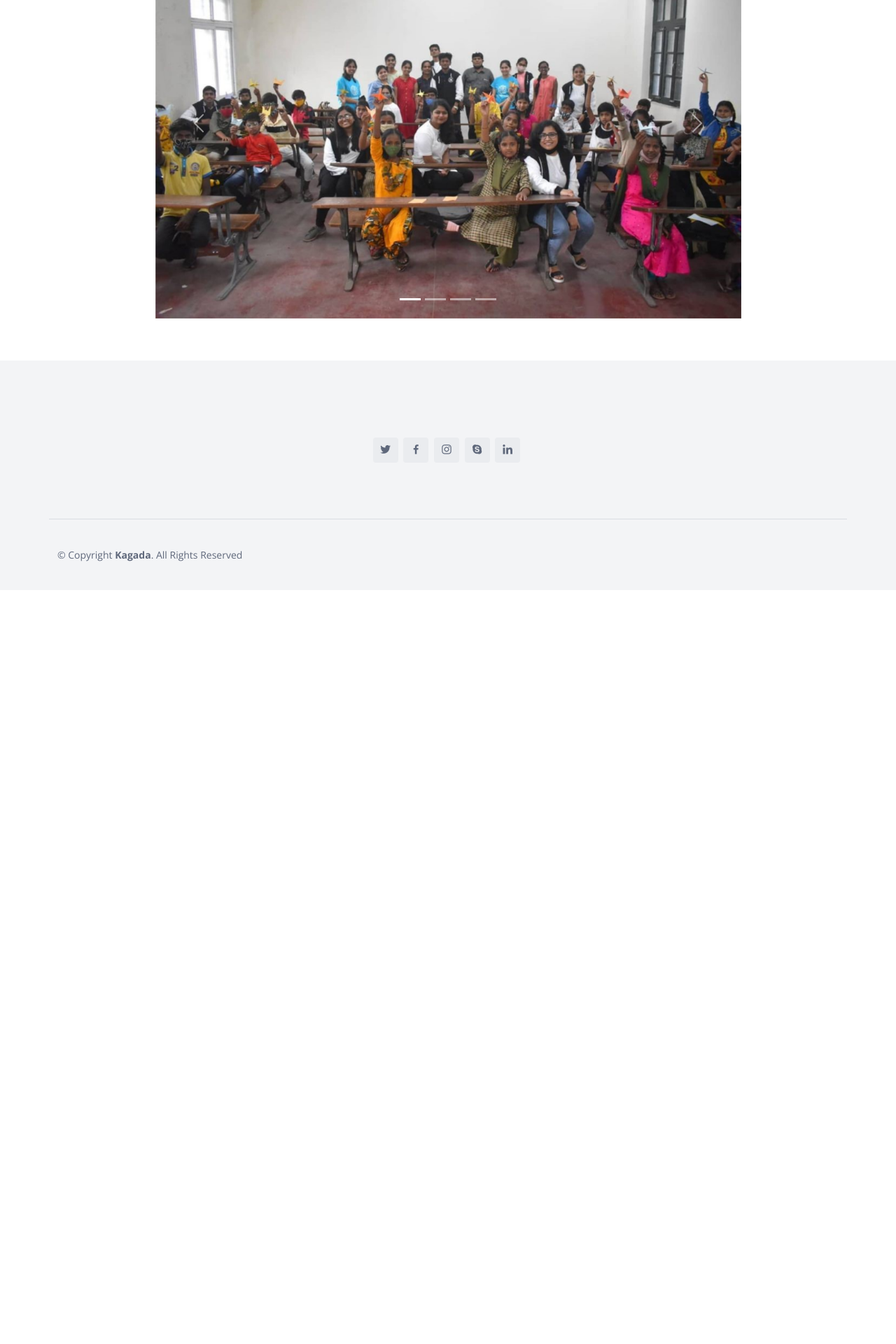
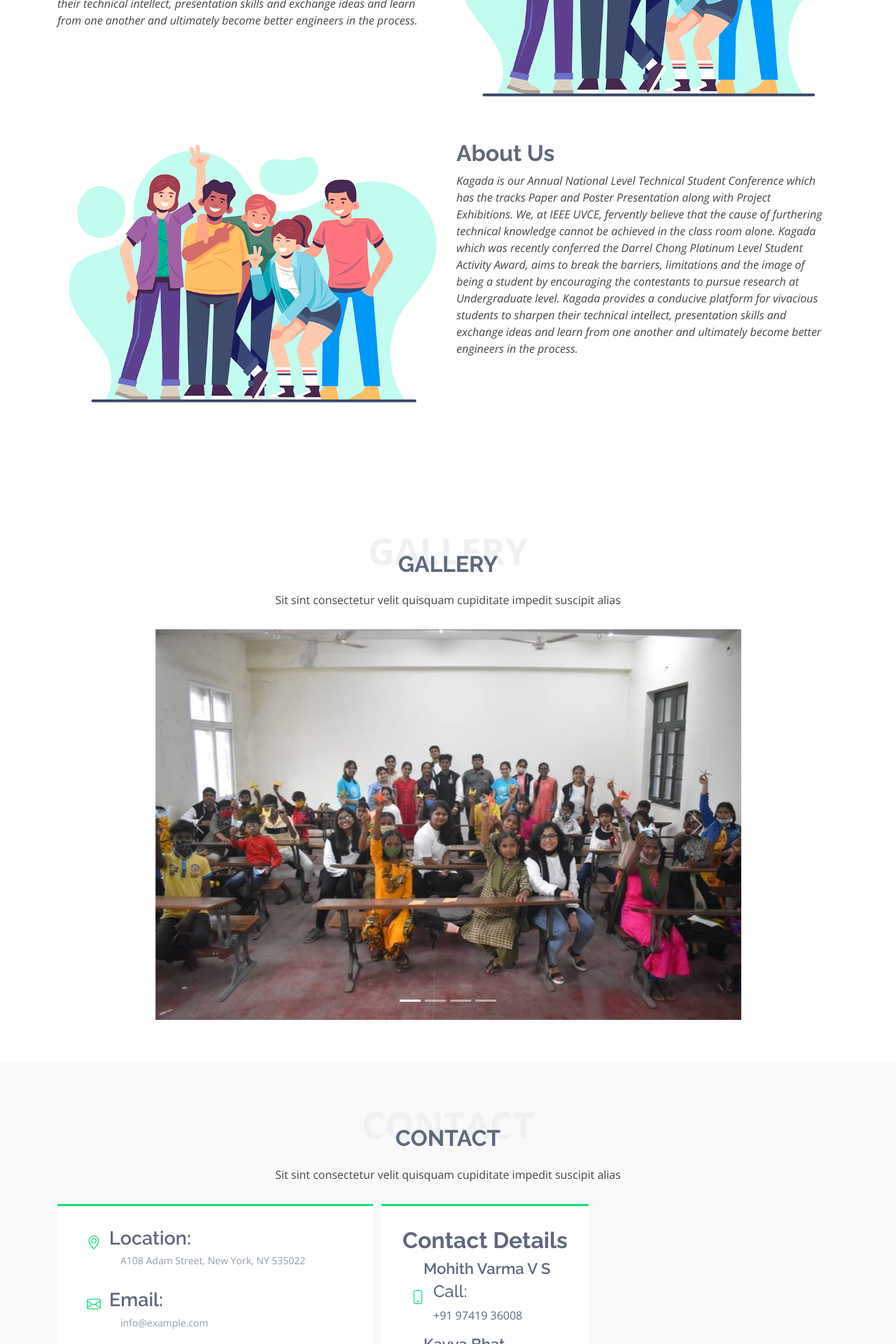
Before and after one commit to Uvcesd2022/kagada2022, a PHP site: page / in a window 1280 px wide. Shown: the part 1600-3520 px from the top of the page at 70% size. Before the commit the page ends 2402 px from the top, so only its background shows below. Run offline with PHP 8.4, Linux system fonts and the light colour scheme.

Commit message:
added contact and about us section

```diff
--- a/assets/css/style.css
+++ b/assets/css/style.css
@@ -14,7 +14,6 @@ body {
 }
 
 a {
-  color: #14c871;
   text-decoration: none;
 }
 
@@ -1032,10 +1031,25 @@ section {
   border-bottom: 3px solid #16df7e;
   padding: 30px;
   width: 100%;
+  background-color: white;
+}
+.contact .details {
+  border-top: 3px solid #16df7e;
+  border-bottom: 3px solid #16df7e;
+  padding: 30px;
+  width: 100%;
+  background-color: white;
+}
+.contact .details h3 {
+  font-weight: 700;
+  font-size: 32px;
+  color: #5f687b;
+}
+
+.contact{
   background-color: #f9f9fa;
 }
-
-.contact .info i {
+.contact i {
   font-size: 20px;
   color: #16df7e;
   float: left;
@@ -1048,14 +1062,26 @@ section {
   border-radius: 50px;
   transition: all 0.3s ease-in-out;
 }
+.contact .phone{
+  padding-right: 60px;
+  width: 120%;
+}
 
 .contact .info h4 {
-  padding: 0 0 0 60px;
+  padding: 0 0 0 30px;
+  font-size: 27px;
+  font-weight: 600;
+  margin-bottom: 5px;
+  color: #5f687b;
+}
+.contact .details h2 {
+  padding: 0 0 0 30px;
   font-size: 22px;
   font-weight: 600;
   margin-bottom: 5px;
   color: #5f687b;
 }
+
 
 .contact .info p {
   padding: 0 0 10px 60px;
@@ -1090,7 +1116,7 @@ section {
 
 .contact .info .email:hover i,
 .contact .info .address:hover i,
-.contact .info .phone:hover i {
+.contact .phone:hover i {
   background: #16df7e;
   color: #fff;
 }
@@ -1100,7 +1126,7 @@ section {
   border-top: 3px solid #16df7e;
   border-bottom: 3px solid #16df7e;
   padding: 30px;
-  background-color: #f9f9fa;
+  background-color: white;
 }
 
 .contact .php-email-form .form-group {
--- a/index.html
+++ b/index.html
@@ -145,6 +145,41 @@
 
           </div>
         </div>
+
+      </div>
+    </section>
+    <section id="about" class="about">
+      <div class="container">
+
+        <div class="row">
+          <div class="col-lg-6 pt-4 pt-lg-0 content">
+            <h3>About Us</h3>
+            <p class="fst-italic">
+              Kagada is our Annual National Level Technical Student Conference which has the tracks Paper and Poster Presentation along with Project Exhibitions. We, at IEEE UVCE, fervently believe that the cause of furthering technical knowledge cannot be achieved in the class room alone. Kagada which was recently conferred the Darrel Chong Platinum Level Student Activity Award, aims to break the barriers, limitations and the image of being a student by encouraging the contestants to pursue research at Undergraduate level. Kagada provides a conducive platform for vivacious students to sharpen their technical intellect, presentation skills and exchange ideas and learn from one another and ultimately become better engineers in the process.             </p>
+
+          </div>
+          <div class="col-lg-6">
+            <img src="assets/img/about.png" class="img-fluid" alt="">
+          </div>
+        </div>
+        <section id="about" class="about">
+          <div class="container">
+
+            <div class="row">
+              <div class="col-lg-6">
+                <img src="assets/img/about.png" class="img-fluid" alt="">
+              </div>
+              <div class="col-lg-6 pt-4 pt-lg-0 content">
+                <h3>About Us</h3>
+                <p class="fst-italic">
+                  Kagada is our Annual National Level Technical Student Conference which has the tracks Paper and Poster Presentation along with Project Exhibitions. We, at IEEE UVCE, fervently believe that the cause of furthering technical knowledge cannot be achieved in the class room alone. Kagada which was recently conferred the Darrel Chong Platinum Level Student Activity Award, aims to break the barriers, limitations and the image of being a student by encouraging the contestants to pursue research at Undergraduate level. Kagada provides a conducive platform for vivacious students to sharpen their technical intellect, presentation skills and exchange ideas and learn from one another and ultimately become better engineers in the process.             </p>
+
+              </div>
+            </div>
+
+          </div>
+        </section>
+
 
       </div>
     </section><!-- End About Section -->
@@ -450,7 +485,7 @@
     </section> -->
 
     <!-- ======= Contact Section ======= -->
-    <!-- <section id="contact" class="contact">
+    <section id="contact" class="contact">
       <div class="container">
 
         <div class="section-title">
@@ -487,38 +522,66 @@
           </div>
 
           <div class="col-lg-7 mt-5 mt-lg-0 d-flex align-items-stretch">
-            <form action="forms/contact.php" method="post" role="form" class="php-email-form">
               <div class="row">
-                <div class="form-group col-md-6">
-                  <label for="name">Your Name</label>
-                  <input type="text" name="name" class="form-control" id="name" required>
-                </div>
-                <div class="form-group col-md-6 mt-3 mt-md-0">
-                  <label for="name">Your Email</label>
-                  <input type="email" class="form-control" name="email" id="email" required>
+                <div class="details">
+                  <h3>Contact Details</h3>
+
+                  <div>
+                  <h2>Mohith Varma V S</h2>
+                  <a href="tel:+91 97419 36008">
+                  <div class="phone" style="color: #5f687b;">
+                    <i class="bi bi-phone"></i>
+                    <div style="padding-left: 15%;">
+                    <h4>Call:</h4>
+                    <p>+91 97419 36008</p>
+                    </div>
+                  </div>
+                  </a>
+                  </div>
+                  <div>
+                    <h2>Kavya Bhat</h2>
+                    <a href="tel:+91 97419 36008">
+                      <div class="phone" style="color: #5f687b;">
+                        <i class="bi bi-phone"></i>
+                        <div style="padding-left: 15%;">
+                        <h4>Call:</h4>
+                        <p>+91 97419 36008</p>
+                        </div>
+                      </div>
+                      </a>
+                  </div>
+                  <div>
+                    <h2>Kruthin N</h2>
+                    <a href="tel:+91 97419 36008">
+                      <div class="phone" style="color: #5f687b;">
+                        <i class="bi bi-phone"></i>
+                        <div style="padding-left: 15%;">
+                        <h4>Call:</h4>
+                        <p>+91 97419 36008</p>
+                        </div>
+                      </div>
+                      </a>
+                    </div>
+                    <div>
+                      <h2>Nilkant Gunjote</h2>
+                      <a href="tel:+91 97419 36008">
+                        <div class="phone" style="color: #5f687b;">
+                          <i class="bi bi-phone"></i>
+                          <div style="padding-left: 15%;">
+                          <h4>Call:</h4>
+                          <p>+91 97419 36008</p>
+                          </div>
+                        </div>
+                        </a>
+                      </div>
                 </div>
               </div>
-              <div class="form-group mt-3">
-                <label for="name">Subject</label>
-                <input type="text" class="form-control" name="subject" id="subject" required>
-              </div>
-              <div class="form-group mt-3">
-                <label for="name">Message</label>
-                <textarea class="form-control" name="message" rows="10" required></textarea>
-              </div>
-              <div class="my-3">
-                <div class="loading">Loading</div>
-                <div class="error-message"></div>
-                <div class="sent-message">Your message has been sent. Thank you!</div>
-              </div>
-              <div class="text-center"><button type="submit">Send Message</button></div>
-            </form>
           </div>
 
         </div>
 
       </div>
-    </section>End Contact Section -->
+    </section>
 
   </main><!-- End #main -->
 
```
